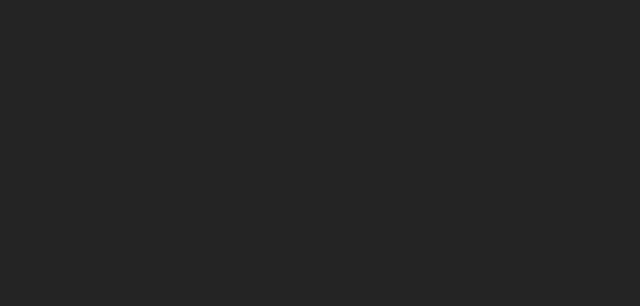
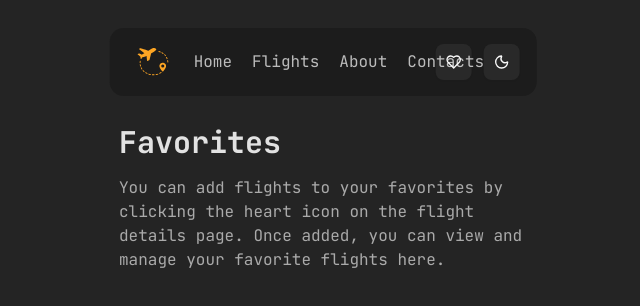
Before and after one commit to dovlatyanc/sky-track, a React (Vite) app: page /favorites in a window 1280 px wide. Before the commit this address had no page. Shown: the top 306 px of the page, without its empty margins (317-957 px from the left). Built offline with nearby package versions, Linux system fonts and the light colour scheme.

Commit message:
added favorites

```diff
--- /dev/null
+++ b/src/components/CenterLayout.tsx
@@ -0,0 +1,9 @@
+import { Outlet } from 'react-router'
+
+export function CenterLayout() {
+	return (
+		<div className='mt-24'>
+			<Outlet />
+		</div>
+	)
+}
--- /dev/null
+++ b/src/components/custom-ui/Heading.tsx
@@ -0,0 +1,9 @@
+import type { ReactNode } from 'react'
+
+interface Props {
+	children: ReactNode
+}
+
+export function Heading({ children }: Props) {
+	return <h1 className='text-foreground mb-4 text-3xl font-bold'>{children}</h1>
+}
--- /dev/null
+++ b/src/components/custom-ui/SubHeading.tsx
@@ -0,0 +1,9 @@
+import type { ReactNode } from 'react'
+
+interface Props {
+	children: ReactNode
+}
+
+export function SubHeading({ children }: Props) {
+	return <div className='text-foreground mb-6 opacity-70'>{children}</div>
+}
--- a/src/components/flight-list/actions/FlightCardActions.tsx
+++ b/src/components/flight-list/actions/FlightCardActions.tsx
@@ -13,6 +13,7 @@
 }
 
 export function FlightCardActions({ flightId }: Props) {
+	// TODO: In favorites page, add left side
 	const dispatch = useAppDispatch()
 	const favorites = useAppSelector(state => state.favorites)
 	const isFavorite = favorites.includes(flightId)
--- a/src/main.tsx
+++ b/src/main.tsx
@@ -3,8 +3,10 @@
 import { Provider } from 'react-redux'
 import { BrowserRouter, Route, Routes } from 'react-router'
 
+import { CenterLayout } from './components/CenterLayout'
 import { Layout } from './components/Layout'
 import { ThemeProvider } from './providers/theme/ThemeProvider'
+import { Favorites } from './screens/favorites/Favorites'
 import { Home } from './screens/home/Home'
 import { store } from './store'
 
@@ -17,7 +19,12 @@
 				<BrowserRouter>
 					<Routes>
 						<Route element={<Layout />}>
+							{/* TODO: Pages config */}
+							{/* TODO: Pages Array  */}
 							<Route path='/' element={<Home />} />
+							<Route element={<CenterLayout />}>
+								<Route path='/favorites' element={<Favorites />} />
+							</Route>
 						</Route>
 					</Routes>
 				</BrowserRouter>
--- /dev/null
+++ b/src/screens/favorites/Favorites.tsx
@@ -0,0 +1,34 @@
+import { useMemo } from 'react'
+
+import { Heading } from '@/components/custom-ui/Heading'
+import { SubHeading } from '@/components/custom-ui/SubHeading'
+import { FlightCard } from '@/components/flight-list/FlightCard'
+import { FLIGHTS } from '@/components/flight-list/flights.data'
+
+import { useAppSelector } from '@/hooks/useAppSelector'
+
+export function Favorites() {
+	const favorites = useAppSelector(state => state.favorites)
+
+	const flights = useMemo(() => {
+		return FLIGHTS.filter(flight => favorites.includes(flight.id))
+	}, [favorites])
+
+	return (
+		// TODO: Width like header width
+		<div className='mx-auto w-4/12'>
+			<Heading>Favorites</Heading>
+			<SubHeading>
+				You can add flights to your favorites by clicking the heart icon on the
+				flight details page. Once added, you can view and manage your favorite
+				flights here.
+			</SubHeading>
+
+			<div className='grid grid-cols-2 gap-3'>
+				{flights.map(flight => (
+					<FlightCard key={flight.id} flight={flight} />
+				))}
+			</div>
+		</div>
+	)
+}
```
